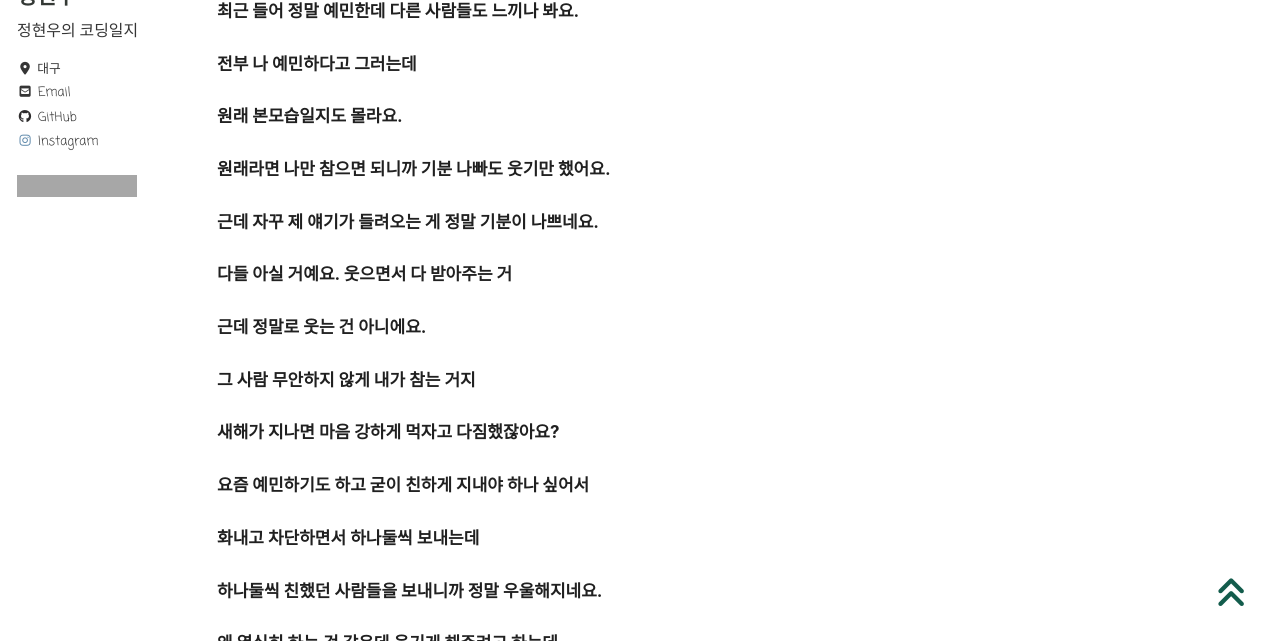
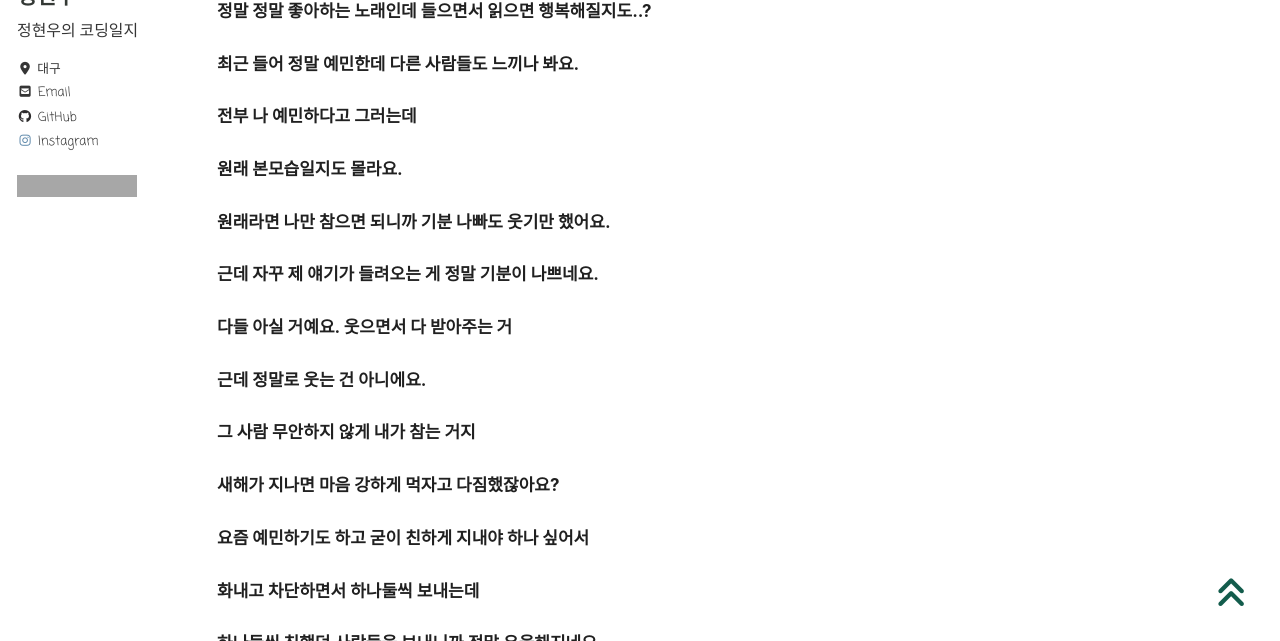
Before and after one commit to hyunparrot/hyunparrot.github.io, a Jekyll site: the page built from _posts/Blog/2024-01-16-daily-03.md, in a window 1280 px wide and 900 px high, scrolled down 857 px, cut to the strip 259-900 px from the top of the window. Built offline with Jekyll 4.4.1, drawn with Linux system fonts in a browser that asks for light colours; cached includes are drawn as plain includes; nearby versions of some CDN libraries; some web fonts are replaced; comment, search, counter and statistics services are not loaded; grey boxes are pictures that could not be loaded.

Commit message:
Update 2024-01-16-daily-03.md

```diff
--- a/_posts/Blog/2024-01-16-daily-03.md
+++ b/_posts/Blog/2024-01-16-daily-03.md
@@ -24,7 +24,10 @@
 **사람도 만나기 싫고 마음은 달래고 싶고**
 
 **블로그나 끄적여봐요.**
+
 <iframe width="560" height="315" src="https://www.youtube.com/embed/Uce9E1Xa4qE" frameborder="0" allowfullscreen></iframe>
+
+**정말 정말 좋아하는 노래인데 들으면서 읽으면 행복해질지도..?**
 
 **최근 들어 정말 예민한데 다른 사람들도 느끼나 봐요.**
 
```
